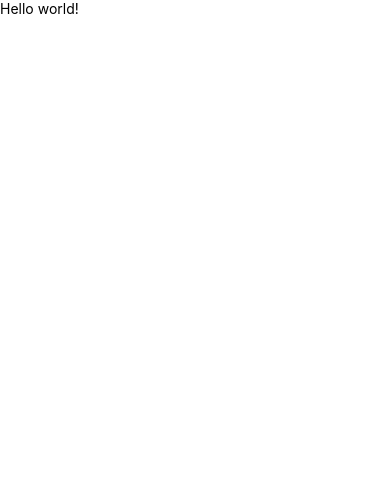
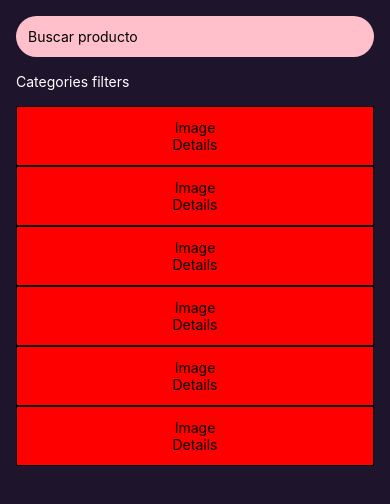
Before and after one commit to Mario-e777/frqtal-frontend-challenge, a React Native app: screen / in a window 390 px wide. Shown: the top 504 px of the page. Built offline with nearby package versions, Linux system fonts and the light colour scheme.

Commit message:
products basic sturcure

```diff
--- a/App.tsx
+++ b/App.tsx
@@ -1,10 +1,24 @@
+/* React stuff */
 import React from 'react';
-import { Text, View } from 'react-native';
+
+/* Modules */
+import Constants from 'expo-constants';
+import styled from 'styled-components/native';
+
+/* Screens */
+import SearchProducts from './src/screens/SearchProducts';
+
+/* Styled components */
+const AppContainer = styled.View`
+  padding-top: ${Constants.statusBarHeight}px;
+  height: 100%;
+  background-color: #1E142C;
+`;
 
 export default function App() {
   return (
-    <View>
-      <Text>Hello world!</Text>
-    </View>
+    <AppContainer>
+      <SearchProducts />
+    </AppContainer>
   );
-}
+};
--- a/package.json
+++ b/package.json
@@ -10,7 +10,12 @@
     "eject": "expo eject"
   },
   "dependencies": {
+    "@expo-google-fonts/noto-sans": "^0.2.2",
+    "@react-native-seoul/masonry-list": "^1.3.0",
     "expo": "~45.0.0",
+    "expo-constants": "^13.1.1",
+    "expo-font": "^10.1.0",
+    "expo-splash-screen": "^0.15.1",
     "expo-status-bar": "~1.3.0",
     "react": "17.0.2",
     "react-dom": "17.0.2",
--- /dev/null
+++ b/src/componets/molecules/ProductCard.tsx
@@ -0,0 +1,26 @@
+/* React stuff */
+import React from 'react';
+import { Text } from 'react-native';
+
+/* Modules */
+import styled from 'styled-components/native';
+
+/* Styled components */
+const ProductCardContainer = styled.View`
+    display: flex;
+    width: 100%;
+    align-items: center;
+    justify-content: center;
+    background-color: red;
+    padding: 12px;
+    border: 1px solid black;
+`;
+
+export default function ProductCard() {
+  return (
+    <ProductCardContainer>
+      <Text>Image</Text>
+      <Text>Details</Text>
+    </ProductCardContainer>
+  );
+};
--- /dev/null
+++ b/src/componets/organisms/Products.tsx
@@ -0,0 +1,24 @@
+/* React stuff */
+import React from 'react';
+
+/* Modules */
+import styled from 'styled-components/native';
+
+/* Components */
+import ProductCard from '../molecules/ProductCard';
+
+/* Styled components */
+const ProductCardContainer = styled.View``;
+
+export default function Products() {
+  return (
+    <ProductCardContainer>
+      <ProductCard/>
+      <ProductCard/>
+      <ProductCard/>
+      <ProductCard/>
+      <ProductCard/>
+      <ProductCard/>
+    </ProductCardContainer>
+  );
+};
--- /dev/null
+++ b/src/screens/SearchProducts.tsx
@@ -0,0 +1,24 @@
+/* React stuff */
+import React from 'react';
+import { Text } from 'react-native';
+
+/* Modules */
+import styled from 'styled-components/native';
+
+/* Components */
+import Products from '../componets/organisms/Products';
+
+/* Styled components */
+const SearchProductsContainer = styled.View`
+    padding: 0 16px 0 16px;
+`;
+
+export default function SearchProducts() {
+  return (
+    <SearchProductsContainer>
+      <Text style={{ marginTop: 16, backgroundColor: 'pink', borderRadius: 100, padding: 12 }} >Buscar producto</Text>
+      <Text style={{ marginBottom: 16, marginTop: 16, color: 'white' }} >Categories filters</Text>
+      <Products/>
+    </SearchProductsContainer>
+  );
+};
```
Also changed, not shown: 2 other files (tests, documents, lock files or other folders).
